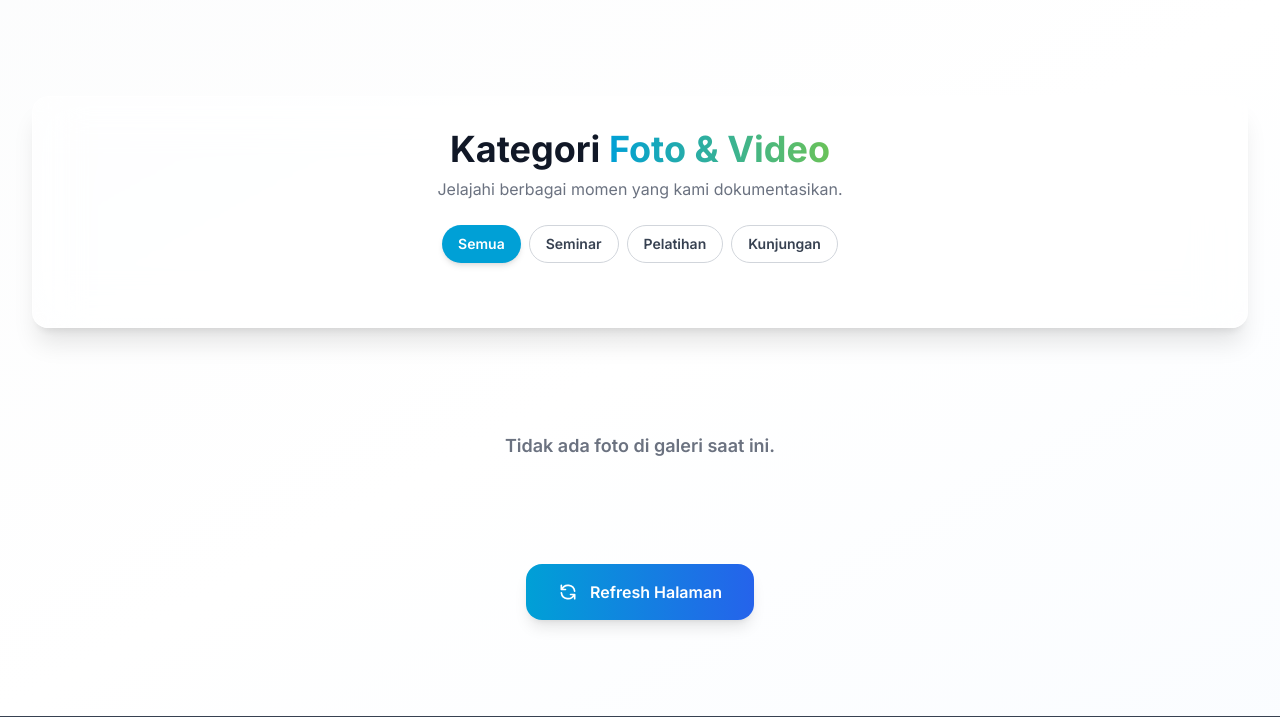
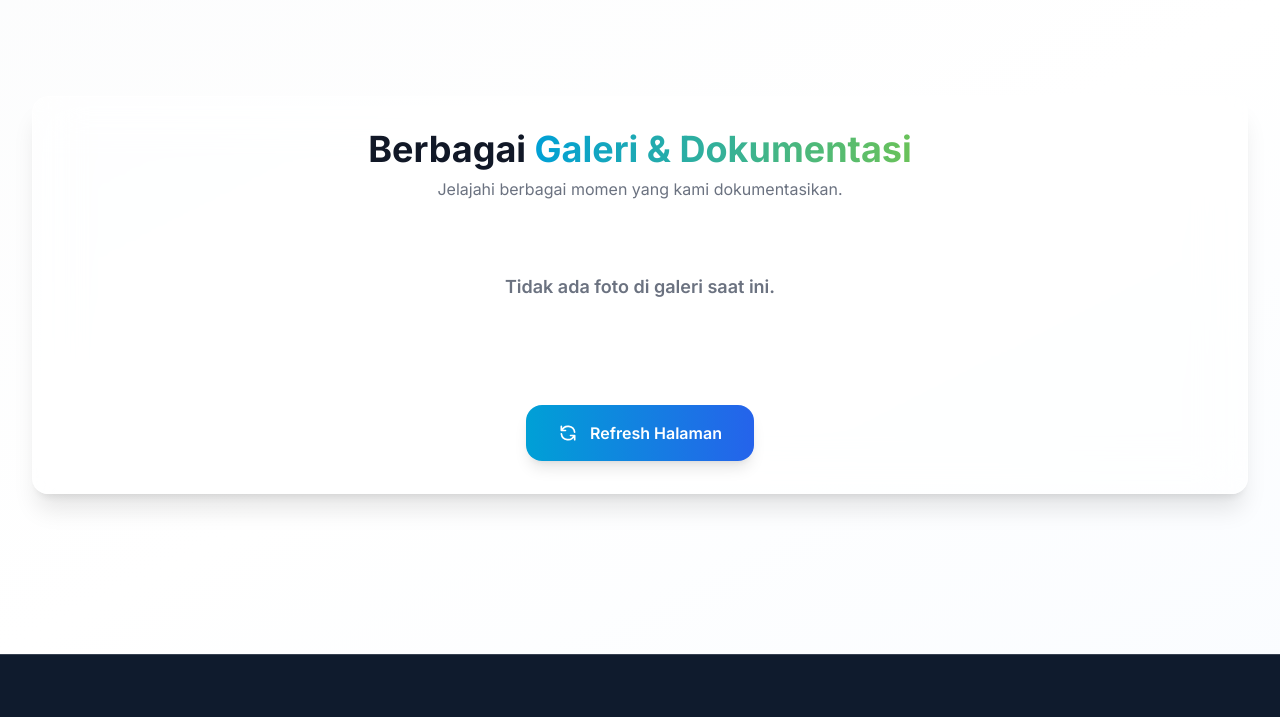
Before and after one commit to bimaadiwijaya8/Lab_DT, a PHP site: page /pages/galeri.php in a window 1280 px wide. Shown: the part 664-1381 px from the top of the page. Run offline with PHP 8.4, Linux system fonts and the light colour scheme; data that the repository does not hold is empty; some libraries are stand-ins or nearby versions.

Commit message:
penghapusan kategori pada galeri

```diff
--- a/pages/galeri.php
+++ b/pages/galeri.php
@@ -128,16 +128,9 @@ if ($pdo) {
         <div class="backdrop-blur-xl bg-white/60 border border-white/40 shadow-xl rounded-2xl p-8 mb-16">
           <div class="text-center mb-8">
             <h2 id="gallery-heading" class="text-3xl lg:text-4xl font-bold text-gray-900 mb-2">
-              Kategori <span class="bg-gradient-to-r from-[#00A0D6] to-[#6AC259] bg-clip-text text-transparent">Foto & Video</span>
+              Berbagai <span class="bg-gradient-to-r from-[#00A0D6] to-[#6AC259] bg-clip-text text-transparent">Galeri & Dokumentasi</span>
             </h2>
             <p class="text-gray-500 mb-6">Jelajahi berbagai momen yang kami dokumentasikan.</p>
-            <div class="flex flex-wrap justify-center gap-2">
-              <button class="px-4 py-2 text-sm font-semibold rounded-full bg-[#00A0D6] text-white shadow-md">Semua</button>
-              <button class="px-4 py-2 text-sm font-semibold rounded-full bg-white text-gray-700 border border-gray-300 hover:bg-gray-100 transition-colors">Seminar</button>
-              <button class="px-4 py-2 text-sm font-semibold rounded-full bg-white text-gray-700 border border-gray-300 hover:bg-gray-100 transition-colors">Pelatihan</button>
-              <button class="px-4 py-2 text-sm font-semibold rounded-full bg-white text-gray-700 border border-gray-300 hover:bg-gray-100 transition-colors">Kunjungan</button>
-            </div>
-          </div>
           </div>
 
           <div id="galeri-grid" class="grid grid-cols-1 sm:grid-cols-2 md:grid-cols-3 lg:grid-cols-4 gap-8">
@@ -180,6 +173,7 @@ if ($pdo) {
             <?php endif; ?>
           </div>
         </div>
+      </div>
     </section>
 
   </main>
```
Lines whose indentation alone changed are shown as unchanged.
